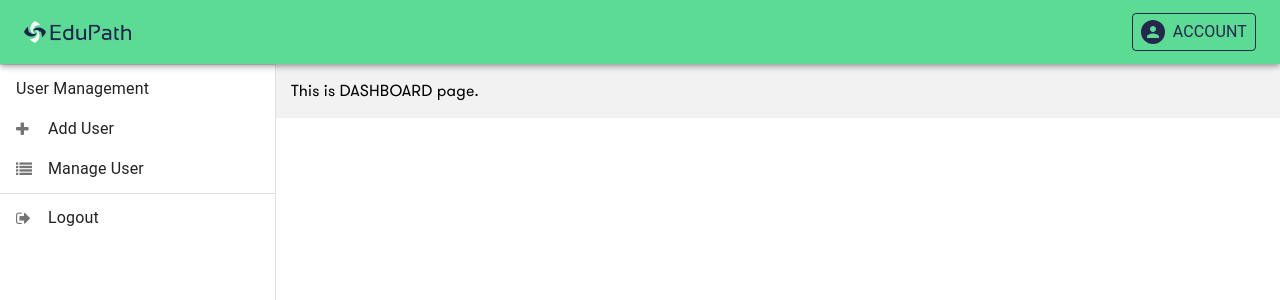
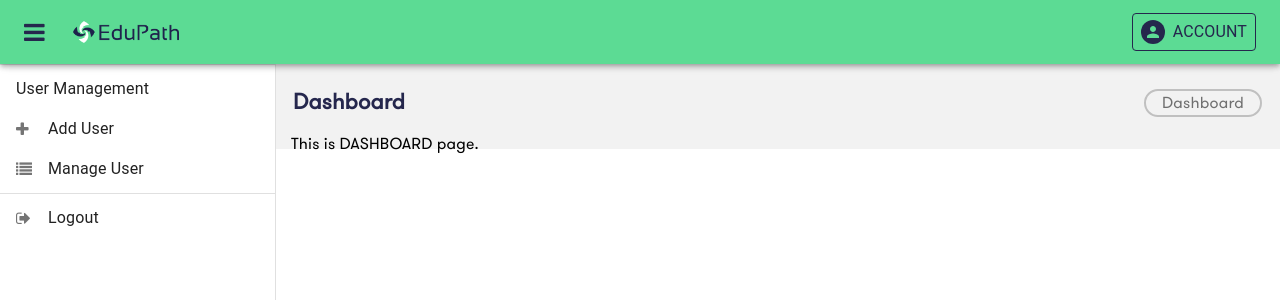
Before and after one commit to vrajpal-karan-project/edupath, a React (Create React App) app: page /edupath/admin in a window 1280 px wide. Shown: the top 300 px of the page. Built offline with nearby package versions, Linux system fonts and the light colour scheme.

Commit message:
Admin drawer and layout changes

```diff
--- a/src/admin/components/Drawer.js
+++ b/src/admin/components/Drawer.js
@@ -57,11 +57,16 @@ const Drawer = ({ style, baseUrl, drawer, setDrawer }) => {
 
   const classes = useStyle();
 
+  const handleDrawer = () => {
+    if (matches)
+      setDrawer(false);
+  };
+
   return (
     <MuiDrawer
-      variant={matches ? "temporary" : "permanent"}
+      variant={matches ? "temporary" : "persistent"}
       open={drawer}
-      onClose={() => setDrawer(false)}
+      onClose={handleDrawer}
       classes={{ paper: style }}
     >
       <Box className={classes.logoWrapper}>
@@ -75,13 +80,13 @@ const Drawer = ({ style, baseUrl, drawer, setDrawer }) => {
           <ListItem className={classes.listHeader}>
             <ListItemText>User Management</ListItemText>
           </ListItem>
-          <ListItem component={NavLink} exact to={`${baseUrl}/user/add`} onClick={() => setDrawer(false)}>
+          <ListItem component={NavLink} exact to={`${baseUrl}/user/add`} onClick={handleDrawer}>
             <ListItemIcon>
               <span className="fa fa-plus"></span>
             </ListItemIcon>
             <ListItemText>Add User</ListItemText>
           </ListItem>
-          <ListItem component={NavLink} exact to={`${baseUrl}/users`} onClick={() => setDrawer(false)}>
+          <ListItem component={NavLink} exact to={`${baseUrl}/users`} onClick={handleDrawer}>
             <ListItemIcon>
               <span className="fa fa-list"></span>
             </ListItemIcon>
--- a/src/admin/components/Header.js
+++ b/src/admin/components/Header.js
@@ -70,10 +70,10 @@ const useStyle = makeStyles(theme => ({
   },
 }));
 
-const Header = ({ baseUrl, setDrawer }) => {
+const Header = ({ baseUrl, drawer, setDrawer }) => {
   const theme = useTheme();
   const xs = useMediaQuery(theme.breakpoints.only('xs'));
-  const sm = useMediaQuery(theme.breakpoints.only('sm'));
+  const matches = useMediaQuery(theme.breakpoints.only('sm'));
 
   const classes = useStyle();
 
@@ -90,20 +90,21 @@ const Header = ({ baseUrl, setDrawer }) => {
   return (
     <ThemeProvider theme={newTheme}>
       <AppBar position="sticky" className={classes.header}>
-        <Toolbar variant={xs ? "dense" : "regular"}>
-          <Grid container justify={sm || xs ? "flex-start" : "space-between"} alignItems="center">
-            <Hidden mdUp>
+        <Toolbar variant={matches ? "dense" : "regular"}>
+          <Grid container alignItems="center" justify="space-between">
+            <Grid container alignItems="center" item xs>
               <Grid item>
-                <IconButton edge="start" color="inherit" className={classes.drawerButton} onClick={() => setDrawer(true)}>
+                <IconButton edge="start" color="inherit" className={classes.drawerButton} onClick={() => setDrawer(!drawer)}>
                   <span className="fa fa-bars"></span>
                 </IconButton>
               </Grid>
-            </Hidden>
-            <Grid item className={classes.grow}>
+              <Grid item>
                 <NavLink exact to={`${baseUrl}`}>
                   <img className={classes.logo} src={logo} alt="logo" height={xs ? 48 : 64} />
                 </NavLink>
               </Grid>
+            </Grid>
+            <Grid container item justify="flex-end" xs>
               <Hidden smDown>
                 <Grid item>
                   <Button
@@ -134,6 +135,7 @@ const Header = ({ baseUrl, setDrawer }) => {
                 </Grid>
               </Hidden>
             </Grid>
+          </Grid>
         </Toolbar>
       </AppBar >
     </ThemeProvider >
--- a/src/admin/pages/Layout.js
+++ b/src/admin/pages/Layout.js
@@ -1,8 +1,14 @@
-import React, { useState } from 'react';
+import React, { useState, useEffect } from 'react';
 import { Route, Switch, NavLink } from 'react-router-dom';
 import {
   makeStyles,
-  Container
+  Container,
+  useTheme,
+  useMediaQuery,
+  Breadcrumbs,
+  Typography,
+  Grid,
+  Box
 } from '@material-ui/core';
 
 import Header from '../components/Header';
@@ -11,6 +17,30 @@ import Drawer from '../components/Drawer';
 import Dashboard from './Dashboard/Dashboard';
 import AddUser from './User/AddUser';
 import ManageUsers from './User/ManageUsers';
+
+// keep parent path in the end otherwise that'll match first instead of child path
+const titlebarData = {
+  "/admin/dashboard": {
+    heading: "Dashboard",
+    breadcrumbs: "Dashboard",
+  },
+  "/admin/user/add": {
+    heading: "User Management",
+    breadcrumbs: "User Management/Add User",
+  },
+  "/admin/user/update": {
+    heading: "User Management",
+    breadcrumbs: "User Management/Update User",
+  },
+  "/admin/users": {
+    heading: "User Management",
+    breadcrumbs: "User Management/Manage Users",
+  },
+  "/admin": {
+    heading: "Dashboard",
+    breadcrumbs: "Dashboard",
+  },
+};
 
 const drawerWidth = 275;
 
@@ -21,23 +51,88 @@ const useStyle = makeStyles(theme => ({
   content: {
     background: '#F2F2F2',
     padding: theme.spacing(2),
-    [theme.breakpoints.up("md")]: {
+    transition: theme.transitions.create('margin, width', {
+      easing: theme.transitions.easing.sharp,
+      duration: theme.transitions.duration.leavingScreen,
+    }),
+    maxWidth: `calc(100% - ${drawerWidth}px)`,
     marginLeft: drawerWidth,
-      width: `calc(100% - ${drawerWidth}px)`,
   },
+  contentShift: {
+    transition: theme.transitions.create('margin, width', {
+      easing: theme.transitions.easing.easeOut,
+      duration: theme.transitions.duration.enteringScreen,
+    }),
+    maxWidth: '100%',
+    marginLeft: 0,
+  },
+  titlebar: {
+    padding: `${theme.spacing(1)}px 2px ${theme.spacing(2)}px 2px`,
+  },
+  title: {
+    fontSize: 22,
+    color: '#25274D',
+    fontWeight: 'bolder',
+  },
+  breadcrumbs: {
+    padding: `0px ${theme.spacing(2)}px`,
+    border: '2px solid silver',
+    borderRadius: 50,
+  },
+  cardContainer: {
+    position: 'absolute',
+    transition: theme.transitions.create('width', {
+      easing: theme.transitions.easing.sharp,
+      duration: theme.transitions.duration.leavingScreen,
+    }),
+    width: `calc(100% - ${drawerWidth}px - ${theme.spacing(4)}px)`,
+  },
+  cardContainerShiff: {
+    transition: theme.transitions.create('width', {
+      easing: theme.transitions.easing.easeOut,
+      duration: theme.transitions.duration.enteringScreen,
+    }),
+    width: `calc(100% - ${theme.spacing(4)}px)`,
+  },
+  card: {
+    marginBottom: theme.spacing(4),
   },
 }));
 
-export const Layout = ({ match: { url } }) => {
+export const Layout = ({ match: { url }, location: { pathname } }) => {
+  const theme = useTheme();
+  const matches = useMediaQuery(theme.breakpoints.down('sm'));
   const classes = useStyle();
 
   const [drawer, setDrawer] = useState(false);
 
+  useEffect(() => {
+    if (!matches)
+      setDrawer(true);
+    else
+      setDrawer(false);
+  }, [matches]);
+
   return (
     <>
-      <Header baseUrl={url} setDrawer={setDrawer} />
+      <Header baseUrl={url} drawer={drawer} setDrawer={setDrawer} />
       <Drawer style={classes.drawer} baseUrl={url} drawer={drawer} setDrawer={setDrawer} />
-      <Container className={classes.content}>
+      <Container className={`${classes.content} ${!drawer || matches ? classes.contentShift : ''}`}>
+        <Grid container className={classes.titlebar} alignItems="center" justify="space-between">
+          <Grid item>
+            {console.log(Object.entries(titlebarData).find((entry) => pathname.includes(entry[0]))[1].heading)}
+            <span className={classes.title}>{Object.entries(titlebarData).find((entry) => pathname.includes(entry[0]))[1].heading}</span>
+          </Grid>
+          <Grid item>
+            <Breadcrumbs className={classes.breadcrumbs}>
+              {Object.entries(titlebarData).find((entry) => pathname.includes(entry[0]))[1].breadcrumbs.split('/').map((path) => {
+                return <Typography>{path}</Typography>
+              })}
+            </Breadcrumbs>
+          </Grid>
+        </Grid>
+        <Box className={`${classes.cardContainer} ${!drawer || matches ? classes.cardContainerShiff : ''}`} >
+          <Container className={classes.card} disableGutters>
             <Switch>
               <Route exact path={[`${url}`, `${url}/dashboard`]}>
                 <Dashboard />
@@ -59,6 +154,8 @@ export const Layout = ({ match: { url } }) => {
               </Route>
             </Switch>
           </Container>
+        </Box>
+      </Container>
     </>
   );
 };
```
Lines whose indentation alone changed are shown as unchanged.
